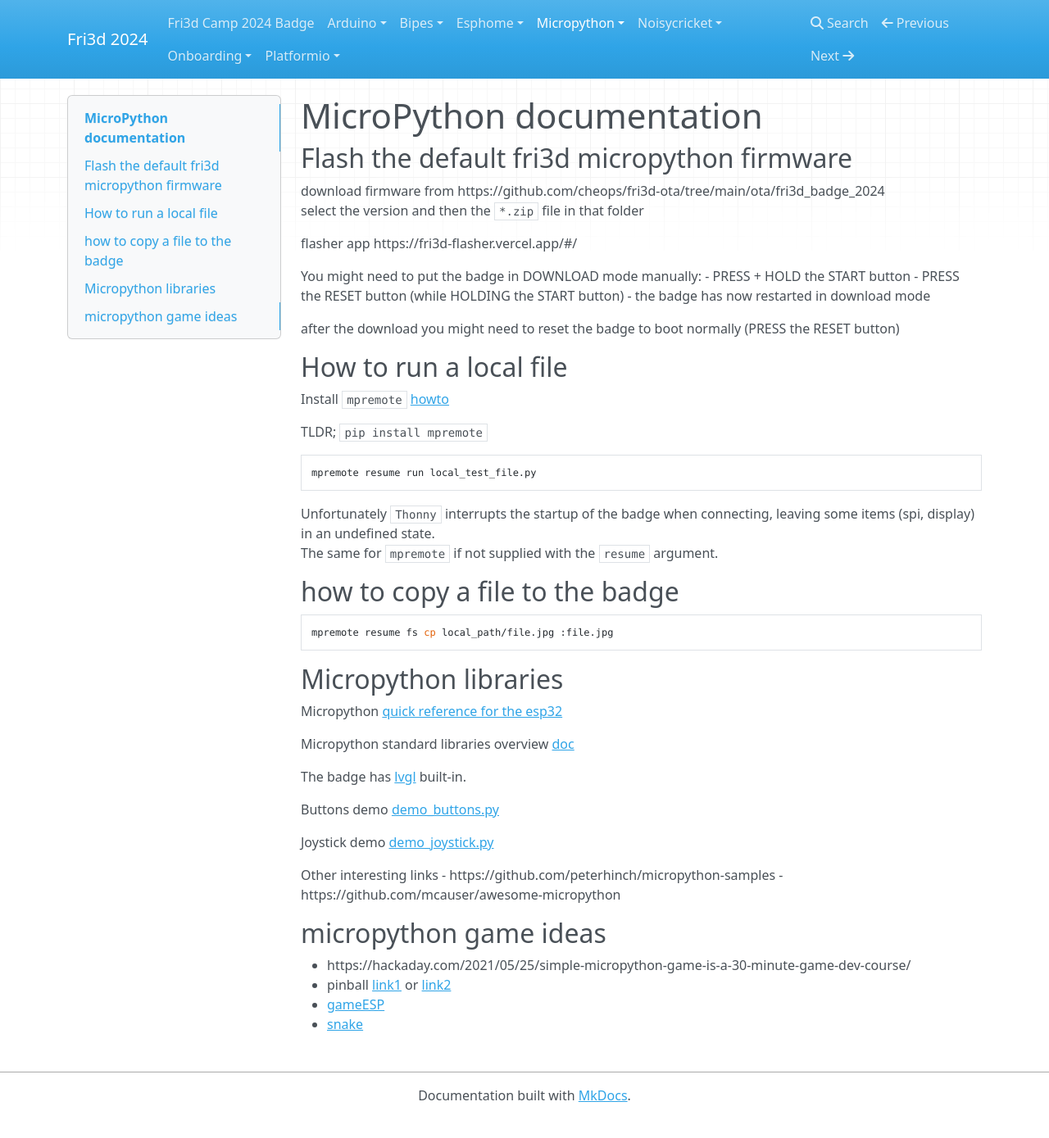
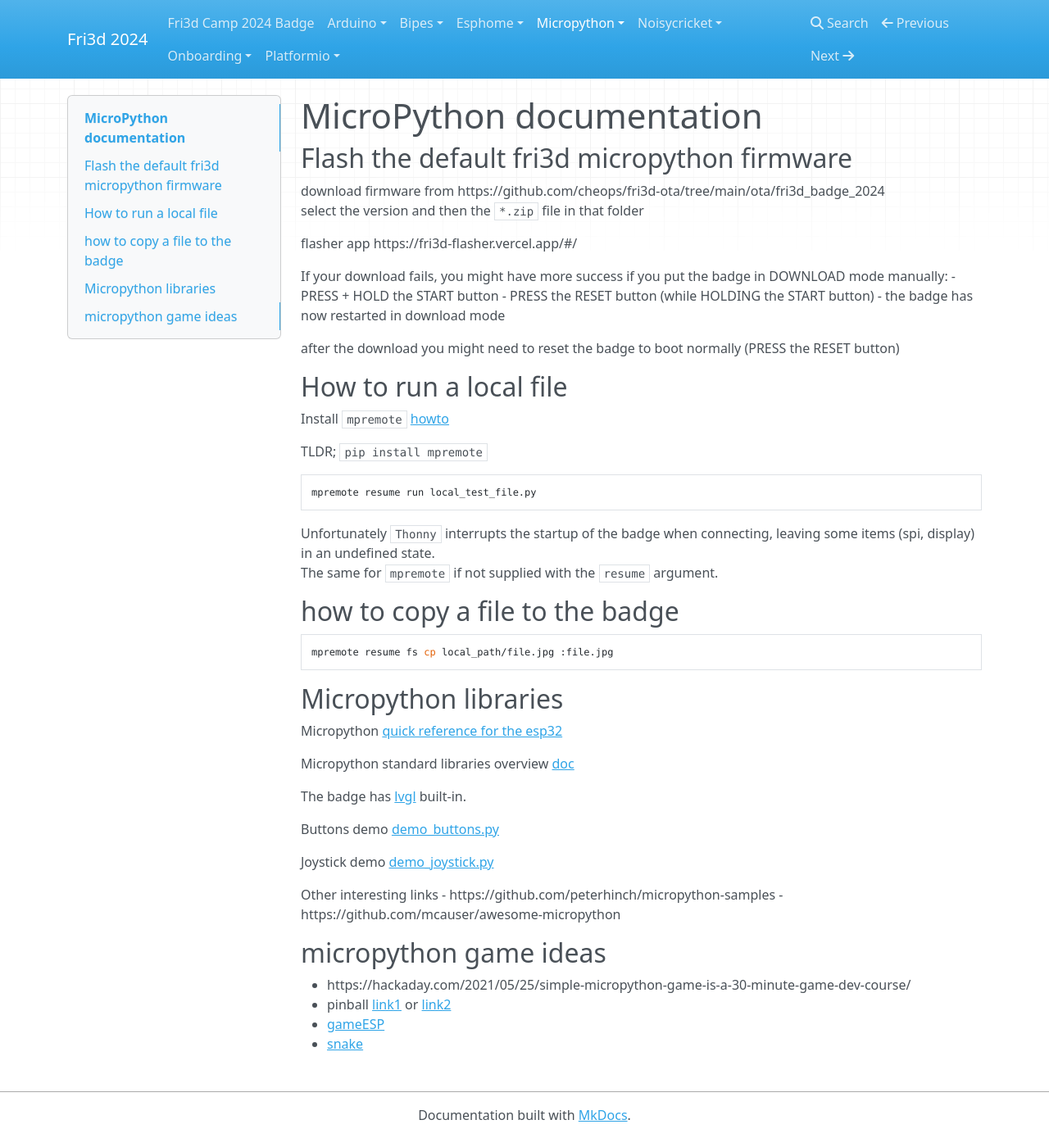
Before and after one commit to Fri3dCamp/badge_2024, an MkDocs documentation site: the page built from docs/micropython/index.md, in a window 1280 px wide and 1389 px high. Shown: the whole window at 82% size. Built offline with MkDocs 1.6.1, drawn with Linux system fonts in a browser that asks for light colours; nearby versions of some CDN libraries.

Commit message:
Update index.md

```diff
--- a/docs/micropython/index.md
+++ b/docs/micropython/index.md
@@ -8,7 +8,7 @@
 flasher app
 https://fri3d-flasher.vercel.app/#/
 
-You might need to put the badge in DOWNLOAD mode manually:
+If your download fails, you might have more success if you put the badge in DOWNLOAD mode manually:
 - PRESS + HOLD the START button
 - PRESS the RESET button (while HOLDING the START button)
 - the badge has now restarted in download mode
```
